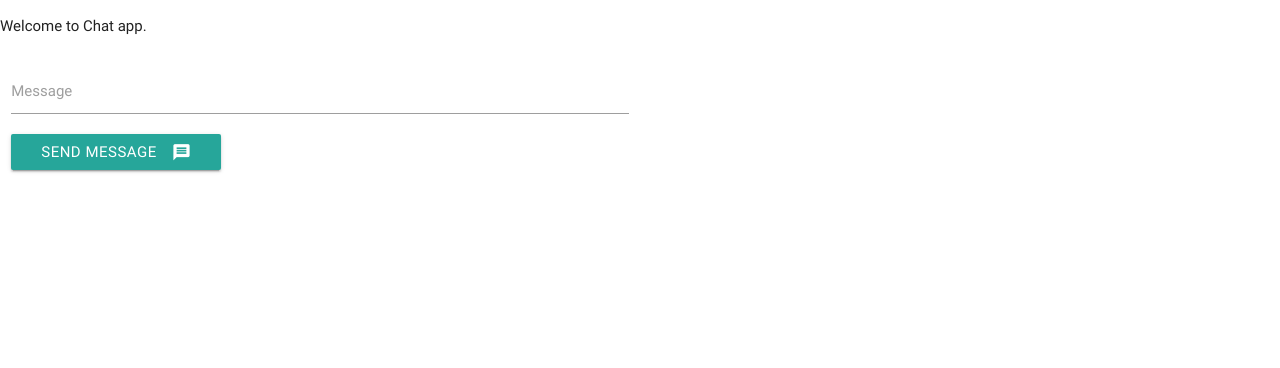
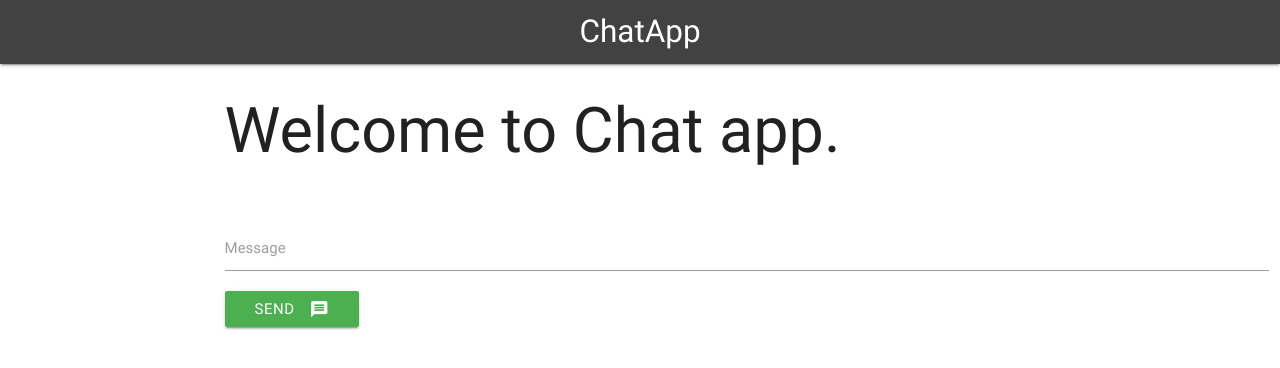
Before and after one commit to pawan1773/node-chat-app, a website: page public/index.html in a window 1280 px wide. Drawn offline with nearby package versions, Linux system fonts and the light colour scheme; no server answers.

Commit message:
ui enhanced

```diff
--- a/public/index.html
+++ b/public/index.html
@@ -13,18 +13,32 @@
 </head>
 
 <body>
-    <p>Welcome to Chat app.</p>
-
-    <ol id="messages"></ol>
+    <nav class="grey darken-3">
+        <div class="container">
+            <div class="nav-wrapper">
+                <a href="#" class="brand-logo center">ChatApp</a>
+            </div>
+        </div>
+    </nav>
     <div class="row">
-        <form id="message-form">
-            <div class="input-field col s6">
-                <input id="message" name="message" type="text" />
-                <label for="input_text">Message</label>
-                <button class="waves-effect waves-light btn">
-                    <i class="material-icons right">message</i>Send Message</button>
+        <div class="row">
+            <div class="col s12 m10 offset-m2">
+                <h1>Welcome to Chat app.</h1>
+                <ol id="messages"></ol>
             </div>
-        </form>
+        </div>
+        <div class="row">
+            <div class="col s12 m10 offset-m2">
+                <form id="message-form">
+                    <div class="input-field">
+                        <input id="message" name="message" type="text" />
+                        <label for="input_text">Message</label>
+                        <button class="green waves-effect waves-light btn">
+                            <i class="material-icons right">message</i>Send</button>
+                    </div>
+                </form>
+            </div>
+        </div>
     </div>
     <script src="/socket.io/socket.io.js"></script>
     <script src="/js/libs/jquery-3.3.1.min.js"></script>
```
